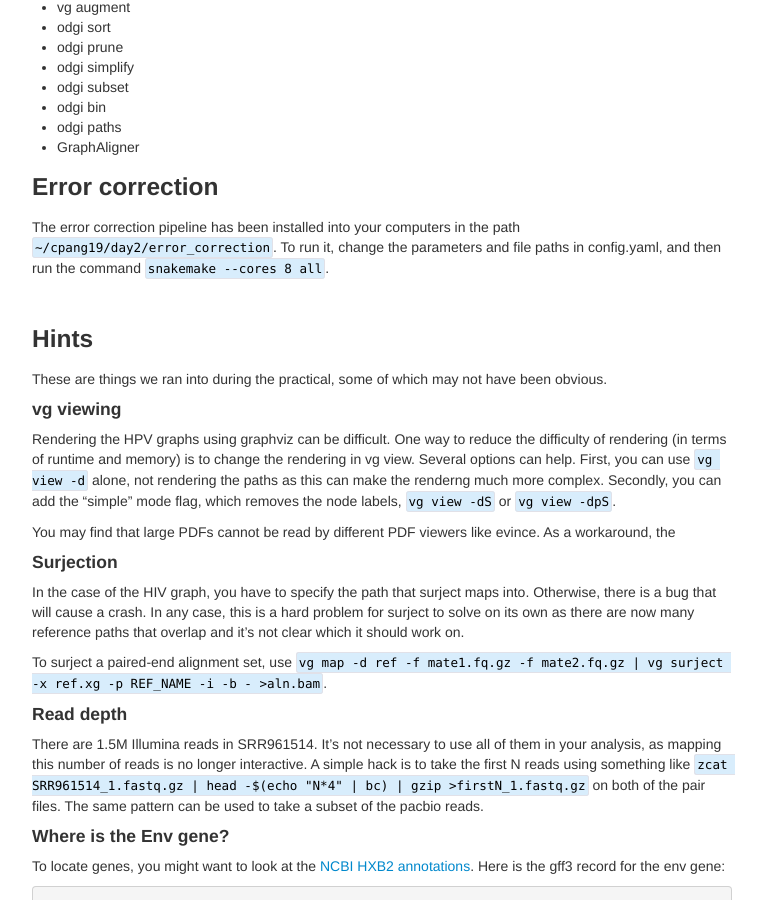
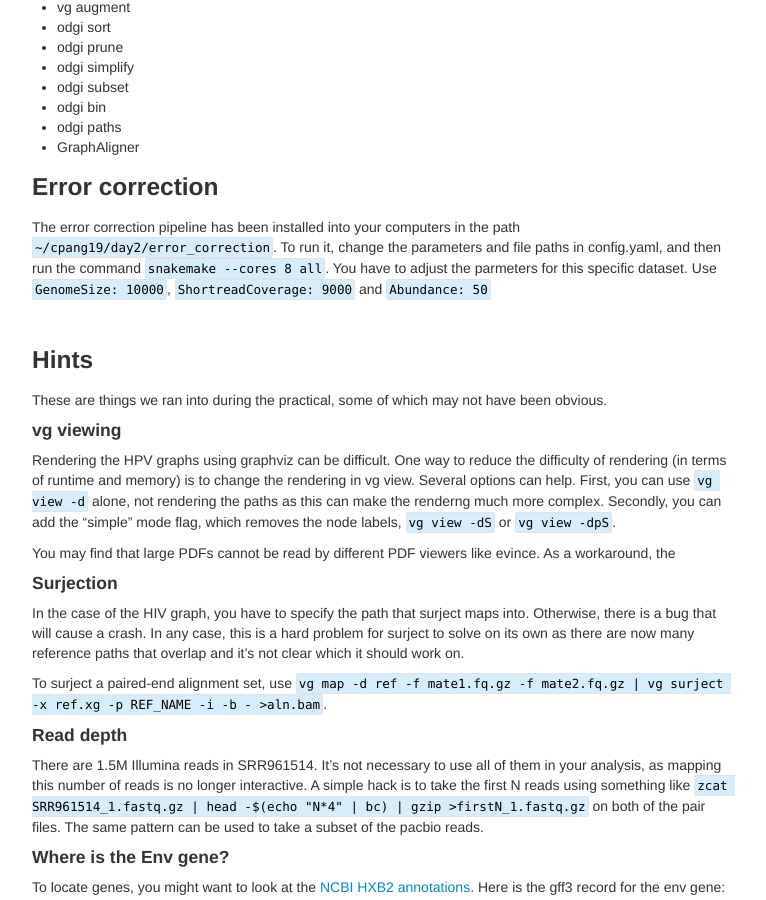
Before and after one commit to GTPB/CPANG19, a Jekyll site: the page built from pages/HIV_exercises.md, in a window 1280 px wide and 900 px high, scrolled down 1077 px. Shown: the whole window, without its empty margins (258-1024 px from the left). Built offline with Jekyll 4.4.1, drawn with Linux system fonts in a browser that asks for light colours.

Commit message:
error correction parameters for the HIV dataset

```diff
--- a/pages/HIV_exercises.md
+++ b/pages/HIV_exercises.md
@@ -53,7 +53,7 @@ There is a number of VG subcommands that can aid your tasks today, in particular
 - GraphAligner
 
 ### Error correction
-The error correction pipeline has been installed into your computers in the path `~/cpang19/day2/error_correction`. To run it, change the parameters and file paths in config.yaml, and then run the command `snakemake --cores 8 all`.
+The error correction pipeline has been installed into your computers in the path `~/cpang19/day2/error_correction`. To run it, change the parameters and file paths in config.yaml, and then run the command `snakemake --cores 8 all`. You have to adjust the parmeters for this specific dataset. Use `GenomeSize: 10000`, `ShortreadCoverage: 9000` and `Abundance: 50`
 
 <br/>
 
```
